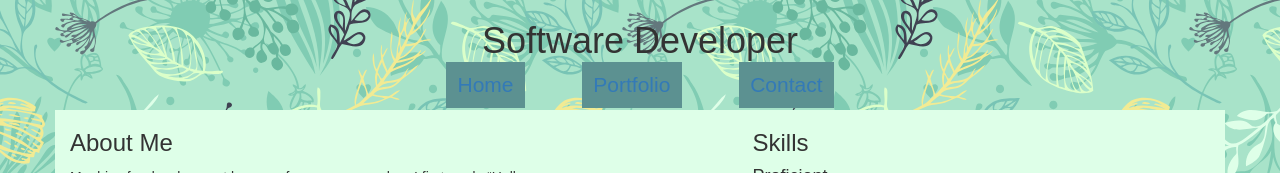
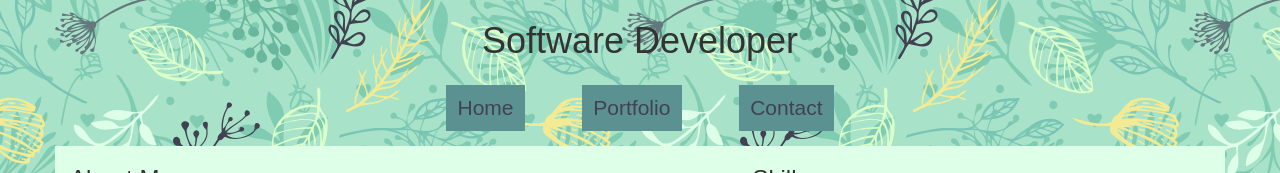
Before and after one commit to ulaura/react-personal-page, a React (Create React App) app: page / in a window 1280 px wide. Shown: the part 234-407 px from the top of the page. Built offline with nearby package versions, Linux system fonts and the light colour scheme.

Commit message:
Changed nav link font color.

```diff
--- a/src/index.css
+++ b/src/index.css
@@ -18,11 +18,15 @@ body {
   font-size: 600%;
 }
 
+/* Navigation Links */
 ul {
   text-align: center;
   padding-left: 0; /* Cancels out padding inserted from somewhere */
+  margin-top: 2%;
+  margin-bottom: 2%;
 }
 
+/* Individual Navigation Link */
 li {
   display: inline;
   list-style-type: none;
@@ -31,12 +35,18 @@ li {
   padding: 1%;
 }
 
+/* Home Nav Link */
 #homeLink {
   margin-right: 5%;
 }
 
+/* Contact Nav Link */
 #contactLink {
   margin-left: 5%;
+}
+
+a {
+  color: #404252;
 }
 
 .content {
```
